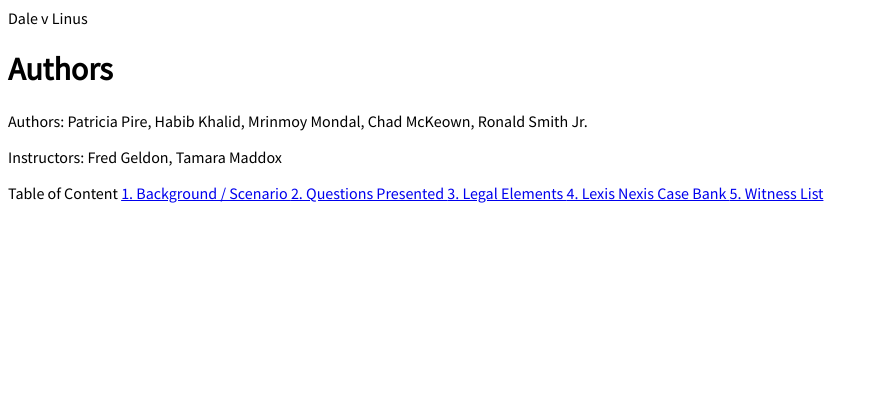
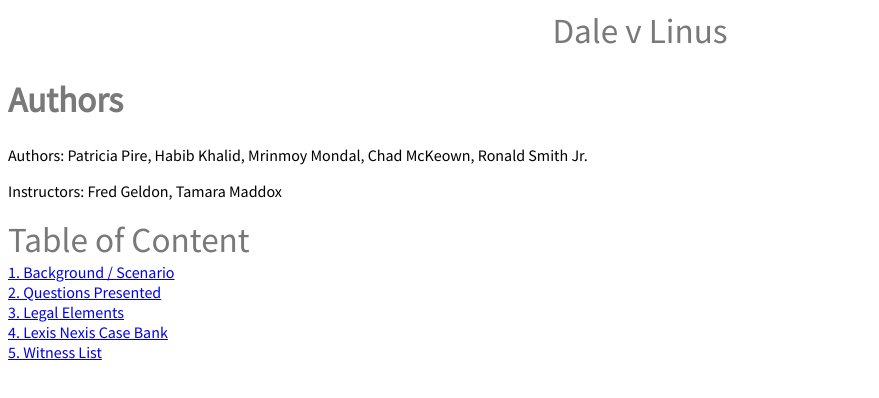
Before and after one commit to mims002/CS-306, a plain HTML site: page index.html in a window 1280 px wide. Shown: the whole page, without its empty margins (0-879 px from the left). Drawn offline with nearby package versions, Linux system fonts and the light colour scheme; a web font is replaced by a local one.

Commit message:
Update index.html

```diff
--- a/index.html
+++ b/index.html
@@ -20,19 +20,21 @@
 </head>
 
 <body>
-	<div class=”Title Centered”>Dale v Linus</div>
-	<h1> Authors </h1>
-	<p> <span class=”Title”>Authors: </span> Patricia Pire, Habib Khalid, Mrinmoy Mondal, Chad McKeown, Ronald Smith Jr. </p>
-	<p>  <span class=”Title”> Instructors: </span> Fred Geldon, Tamara Maddox </p>
+	<div class="Title Centered">Dale v Linus</div>
+	<h1 class="Title"> Authors </h1>
+	<p> <span class="SubTitle">Authors:</span> Patricia Pire, Habib Khalid, Mrinmoy Mondal, Chad McKeown, Ronald Smith Jr. </p>
+	<p>  <span class="SubTitle"> Instructors:</span> Fred Geldon, Tamara Maddox </p>
 
 
-	<div class=”title”> Table of Content
+	<div class="Title"> Table of Content <br> </div>
 
-	<a href=”link” class=”link”> 1. Background / Scenario </a>
-	<a href=”link” class=”link”> 2. Questions Presented </a>
-	<a href=”link” class=”link”> 3. Legal Elements </a>
-	<a href=”link” class=”link”> 4. Lexis Nexis Case Bank </a>
-	<a href=”link” class=”link”> 5. Witness List  </a>
+		<a href="link" class="link tab"> 1. Background / Scenario </a> <br>
+		<a href="link" class="link tab"> 2. Questions Presented </a> <br>
+		<a href="link" class="link tab"> 3. Legal Elements </a> <br>
+		<a href="link" class="link tab"> 4. Lexis Nexis Case Bank </a> <br>
+		<a href="link" class="link tab"> 5. Witness List  </a>
+
+
 
 
 
```
